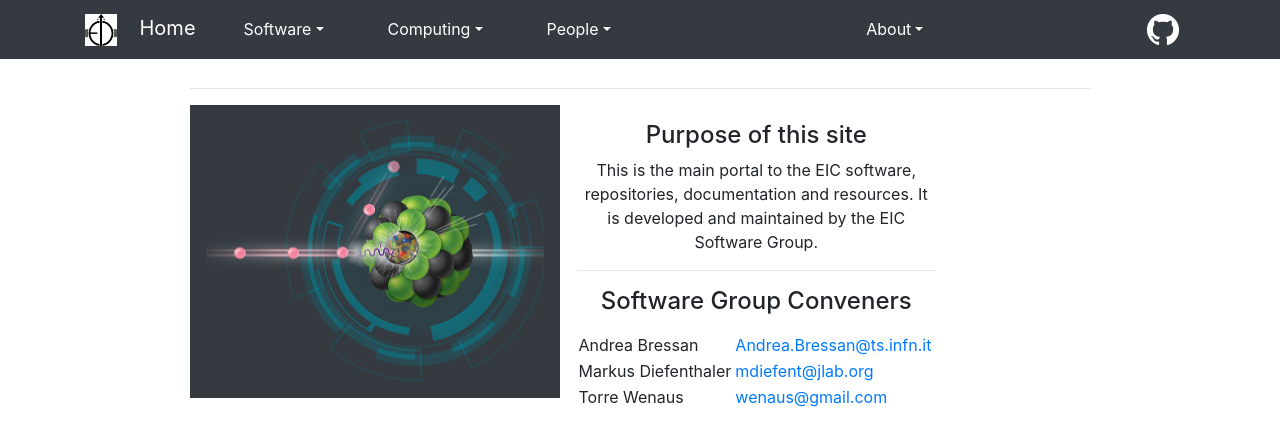
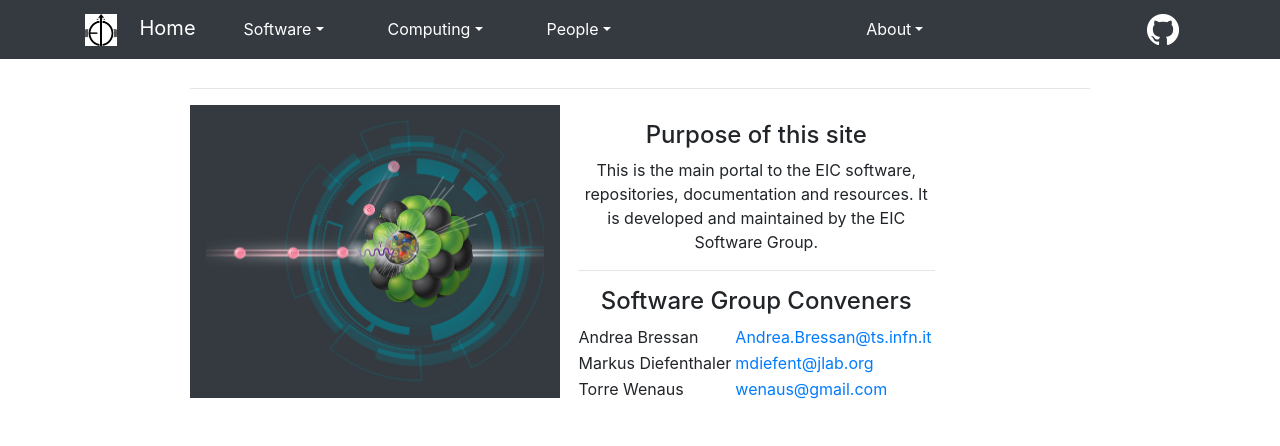
Before and after one commit to kkauder/eic.github.io, a Jekyll site: the page built from index.html, in a window 1280 px wide. Shown: the top 446 px of the page. Built offline with Jekyll 4.4.1, drawn with Linux system fonts in a browser that asks for light colours; nearby versions of some CDN libraries.

Commit message:
Added a dev flag to the config (blog), fixed a bug in the layout (conveners table)

```diff
--- a/_config.yml
+++ b/_config.yml
@@ -24,6 +24,7 @@
 # for testing
 foo: site.software
 
+blog: yes
 #
 plugins:
   - jekyll-mentions
--- a/_includes/people/conveners.md
+++ b/_includes/people/conveners.md
@@ -13,3 +13,4 @@
 </tr>
 {% endif %}
 {% endfor %}
+</table>
--- a/_layouts/home.html
+++ b/_layouts/home.html
@@ -8,23 +8,19 @@
     <center>
       <div class=row>
 
-        <div class="col-md-5">
-	  <img src="/assets/images/site/ion-collision-xparent-cropped.png" class="navbar navbar-dark bg-dark"  width="370"/>
-        </div>
+        <div class="col-md-5"><img src="/assets/images/site/ion-collision-xparent-cropped.png" class="navbar navbar-dark bg-dark"  width="370"/></div>
 
         <div class="col-md-5">
           <p class="lead">
 	    <h4>Purpose of this site</h4>
 	    This is the main portal to the EIC software, repositories, documentation and resources.
 	    It is developed and maintained by the EIC Software Group.
-	  </p>
-	  <hr/>
-	  <p class="lead">
+	    <hr/>
 	    {% include people/conveners.md format='html' %}
 	  </p>
-	</div>
-      </div>
-    </center>
+	</div> <!-- class md5 -->
+      </div> <!-- class row -->
 
-  </div>
-</div>
+    </center> <!-- class sm12 blog main -->
+
+  </div> <!-- class row -->
```
